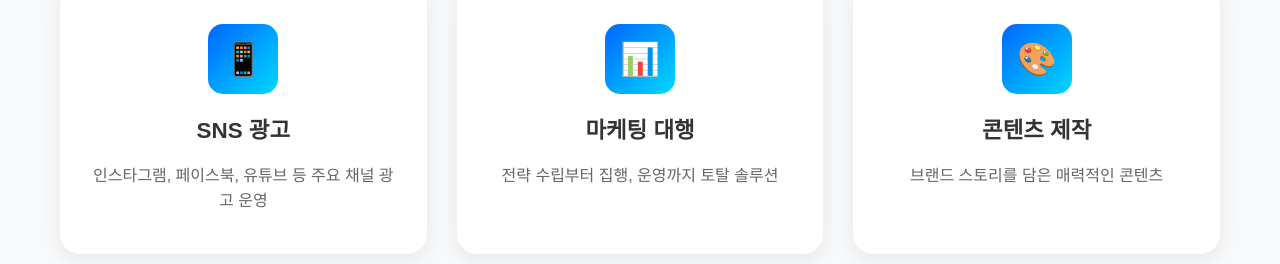
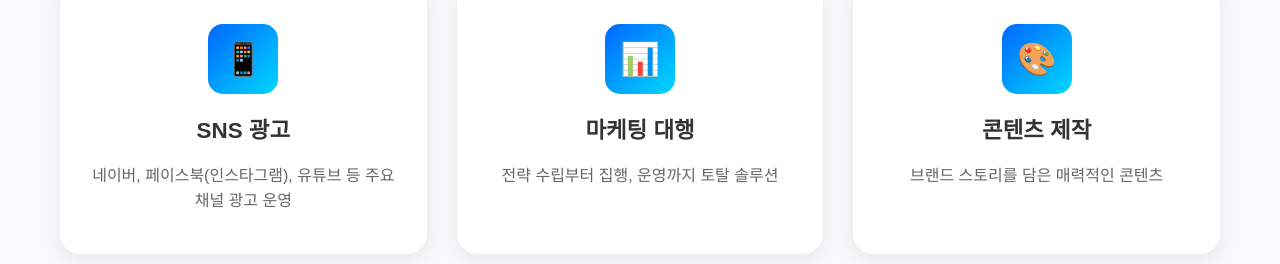
Before and after one commit to heo-jun-young/my-next-project, a Next.js app: page / in a window 1280 px wide. Shown: the part 2486-2750 px from the top of the page. Built offline with nearby package versions, Linux system fonts and the light colour scheme.

Commit message:
Update SNS card description

```diff
--- a/src/app/page.tsx
+++ b/src/app/page.tsx
@@ -144,7 +144,7 @@ export default function Home() {
               <div className="service-icon">📱</div>
               <h3 className="service-title">SNS 광고</h3>
               <p className="service-desc">
-                인스타그램, 페이스북, 유튜브 등 주요 채널 광고 운영
+                 네이버, 페이스북(인스타그램), 유튜브 등 주요 채널 광고 운영
               </p>
             </Link>
 
@@ -171,6 +171,7 @@ export default function Home() {
                 SEO 최적화 블로그 콘텐츠 제작 및 운영
               </p>
             </Link>
+
 
             <Link href="/services/website" className="service-card">
               <div className="service-icon">💻</div>
```
